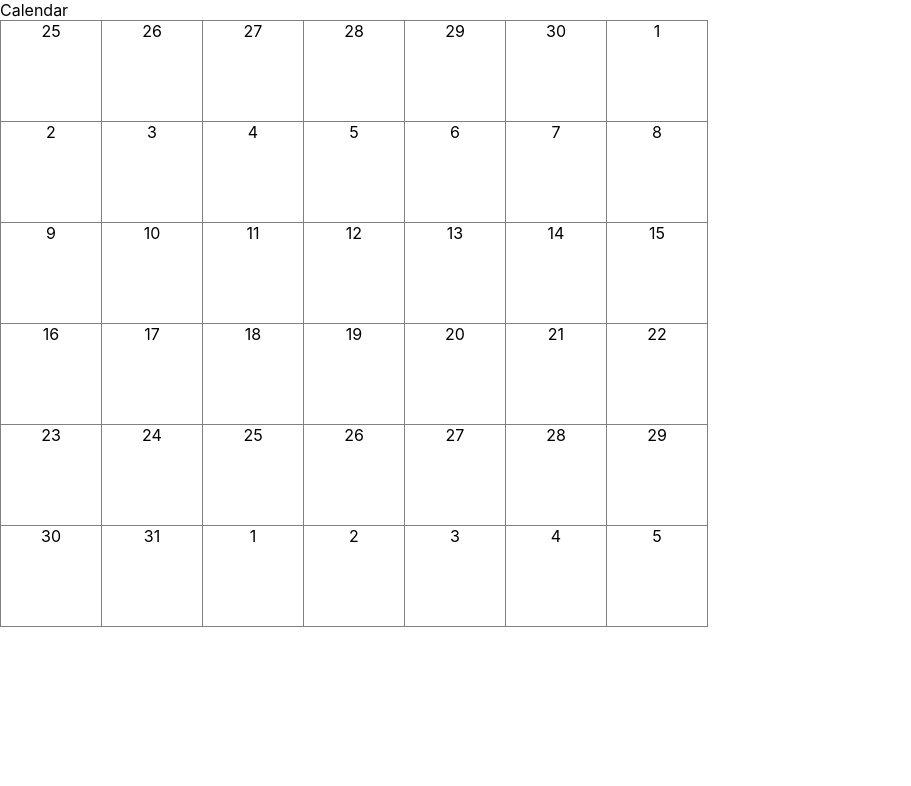
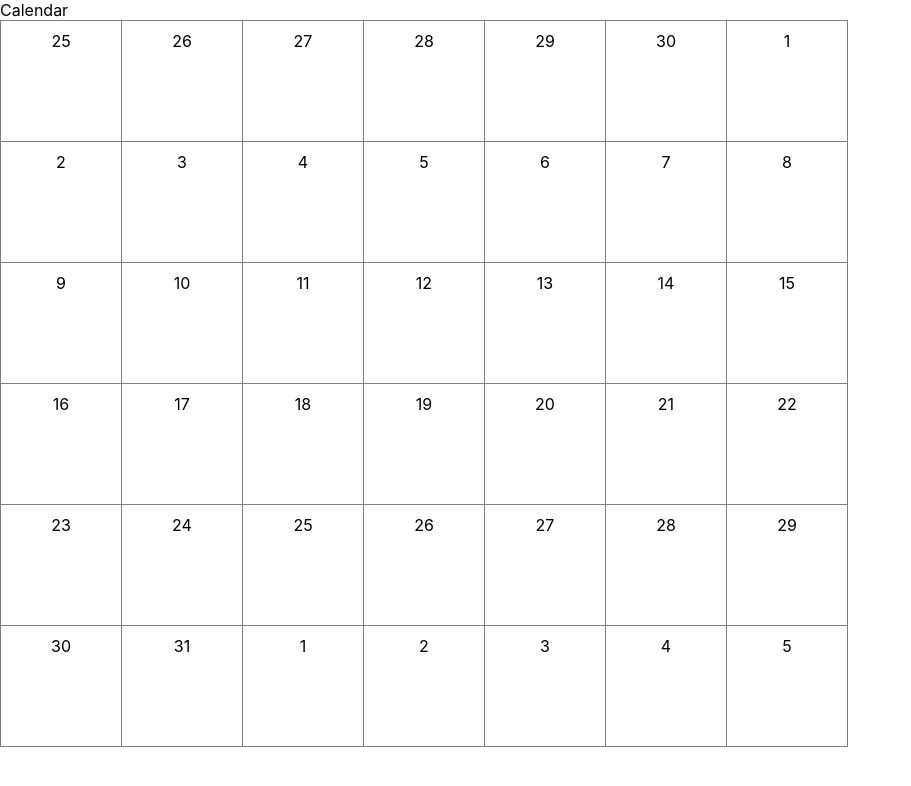
Before and after one commit to joaodorea/calendar, a React (Create React App) app: page / in a window 1280 px wide. Shown: the top 786 px of the page, without its empty margins (0-911 px from the left). Built offline with nearby package versions, Linux system fonts and the light colour scheme; the HTML template or start-up script is replaced by a standard one.

Commit message:
feat(calendar): add simple add reminder with native alert

```diff
--- a/src/index.css
+++ b/src/index.css
@@ -1,3 +1,4 @@
+/* ADD SCSS */
 body {
   margin: 0;
   font-family: -apple-system, BlinkMacSystemFont, 'Segoe UI', 'Roboto', 'Oxygen',
@@ -13,14 +14,21 @@ code {
 }
 
 .date-item {
-  display: inline-block;
+  display: inline-flex;
+  flex-direction: column;
   cursor: pointer;
   width: 100px;
   height: 100px;
+  padding: 10px;
   text-align: center;
   border: 1px solid gray;
-
 
   margin-right: -1px;
   margin-bottom: -1px;
 }
+
+.date-item-reminder {
+  overflow: hidden;
+  text-overflow: ellipsis;
+  white-space: nowrap;
+}
--- a/src/modules/calendar/pages/Calendar.jsx
+++ b/src/modules/calendar/pages/Calendar.jsx
@@ -1,6 +1,7 @@
-// import {useState} from 'react'
+import {useState} from 'react'
 
 function Calendar() {
+  const [reminders, setReminder] = useState([])
   const currentMonth = new Date().getMonth()
   const totalDaysInMonth = new Date(2022, currentMonth + 1, 0).getDate()
   const remainingDays = 6 - new Date(2022, currentMonth, totalDaysInMonth).getDay()
@@ -9,7 +10,11 @@ function Calendar() {
   const diff = 0 - (new Date(2022, currentMonth, 1).getDay()) + 1
   const weeks = []
 
-  const selectDate = (date) => console.log(date)
+  const selectDate = (date) => {
+    const message = prompt('Qual lembre voce quer salvar?')
+    setReminder([...reminders, {date, message}])
+    console.log(reminders)
+  }
 
   for(let i = diff; i <= totalDays; i ++) {
     const currentDate = new Date(2022, currentMonth, i)
@@ -25,12 +30,22 @@ function Calendar() {
   return (
     <div>
       <div>Calendar</div>
-      {weeks.map(w =>
-        <>
-          <span className="date-item" onClick={() => selectDate(w.date)}>{w.day} </span>
-          {w.weekDay === 6 && <br />}
-        </>
-      )}
+      {weeks.map(w => {
+        // improve how dates are compared
+        const messages = reminders.filter(({date}) => +date === +w.date)
+
+        return (
+          <>
+            <span className="date-item" onClick={() => selectDate(w.date)}>
+              {w.day}
+              {messages.length ? messages.map(({message}) =>
+                <span className="date-item-reminder">{message}</span>)
+              : null}
+            </span>
+            {w.weekDay === 6 && <br />}
+          </>
+        )
+      })}
     </div>
   )
 }
```
